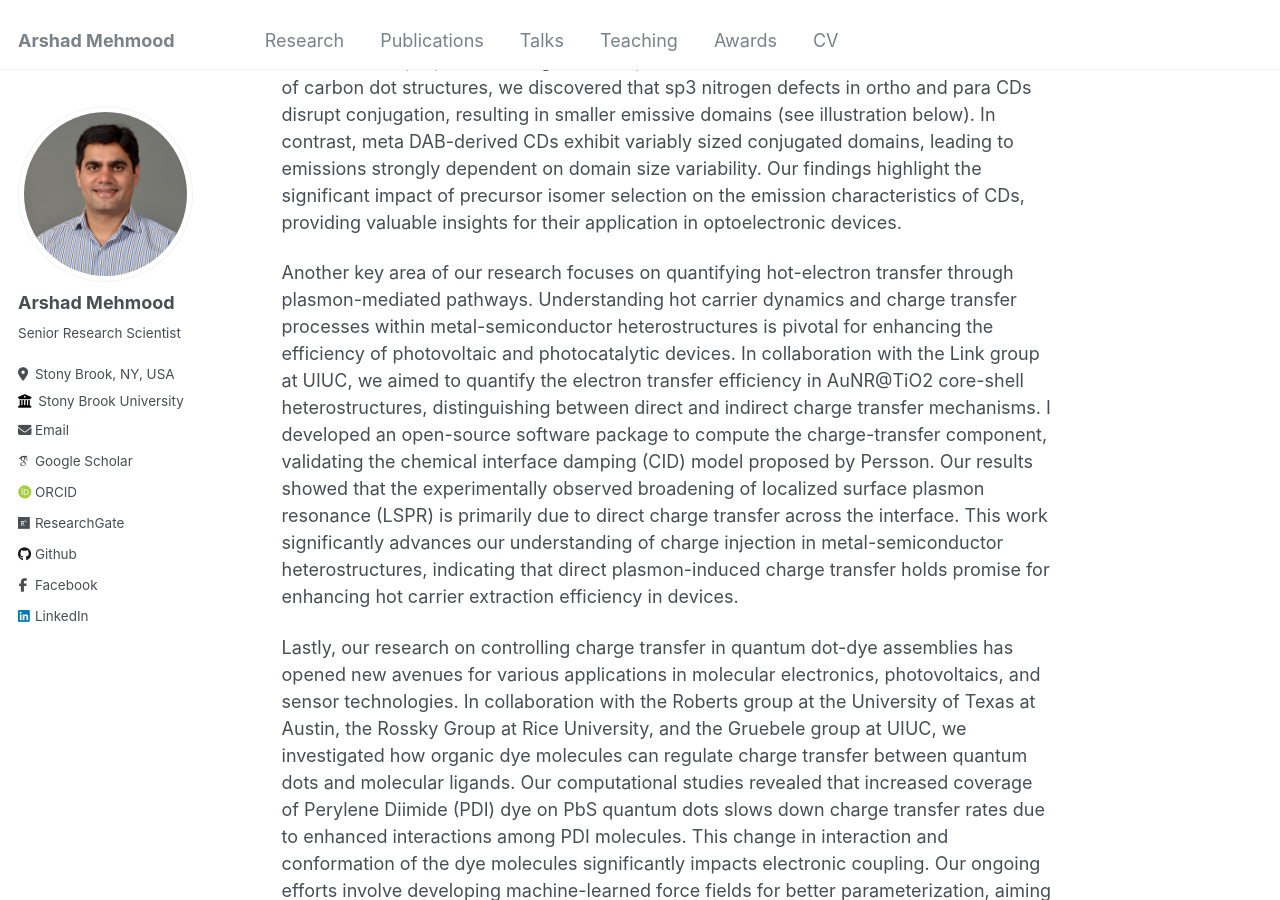
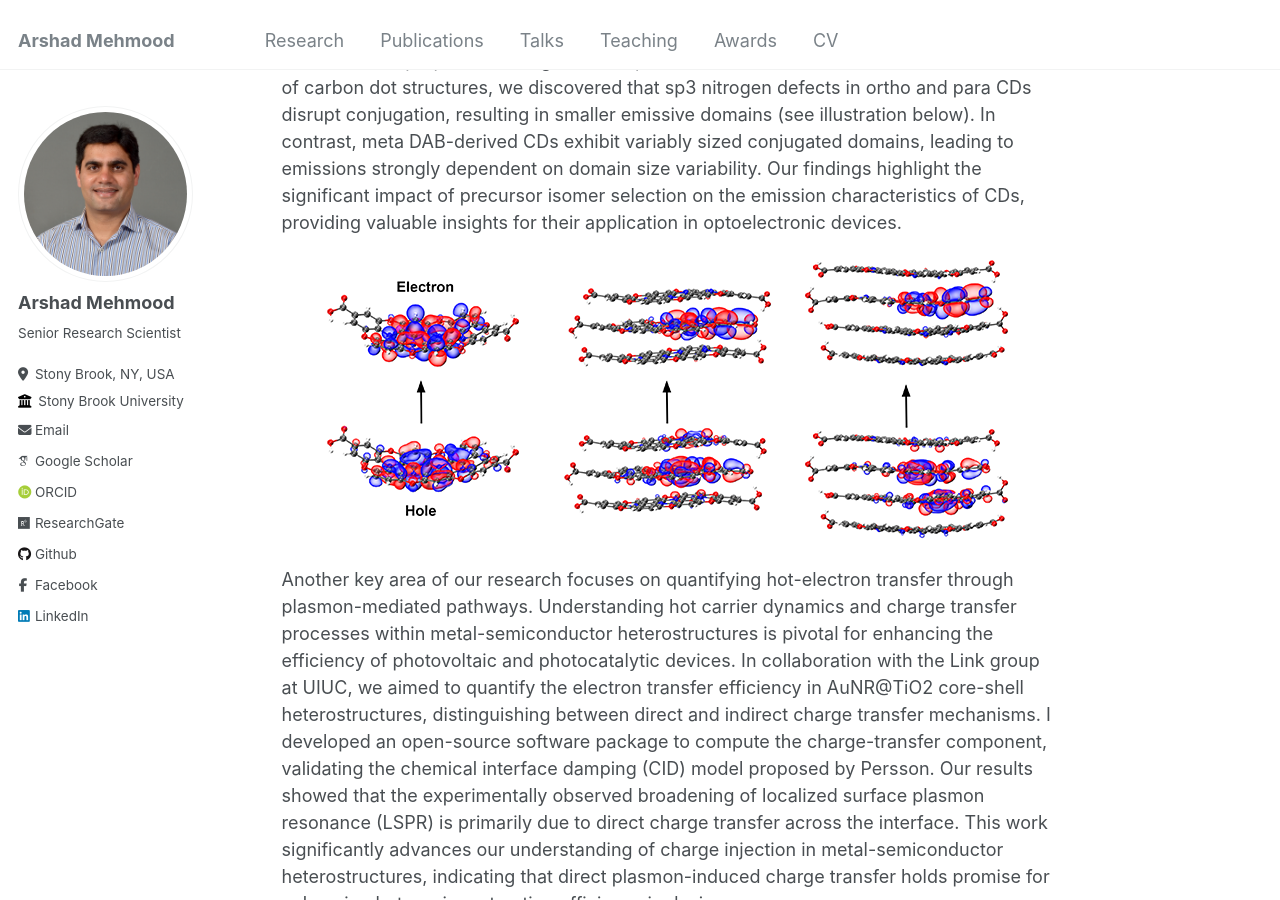
Before and after one commit to arshadmehmood118/arshadmehmood118.github.io, a Jekyll site: the page built from _portfolio/2_defects.md, in a window 1280 px wide and 900 px high, scrolled down 530 px. Built offline with Jekyll 4.4.1, drawn with Linux system fonts in a browser that asks for light colours; some web fonts are replaced.

Commit message:
Update 2_defects.md

```diff
--- a/_portfolio/2_defects.md
+++ b/_portfolio/2_defects.md
@@ -7,6 +7,9 @@ collection: portfolio
 The simulation of defects in materials is a crucial area of research with wide-ranging implications for both fundamental science and practical applications. Understanding how atomic-scale defects influence the properties of materials can lead to advancements in technologies such as photovoltaics, photocatalysis, and sensor devices. By leveraging computational chemistry techniques to model and predict the behavior of defects, researchers can gain deeper insights into material properties, optimize manufacturing processes, and develop novel materials with tailored functionalities.
 
 One of my notable projects involves investigating the emission properties of bottom-up synthesized carbon dots (CDs). CDs, produced via solvothermal methods using small organic molecules, are known for their cost-effective production, biocompatibility, strong light absorption, and versatile fluorescence. In collaboration with the Gruebele and Link groups at the University of Illinois Urbana-Champaign (UIUC), we explored how the atomic structure of CDs synthesized from different benzene diamine (DAB) isomers influences their emission properties. Using linear response TDDFT calculations on extensive datasets of carbon dot structures, we discovered that sp3 nitrogen defects in ortho and para CDs disrupt conjugation, resulting in smaller emissive domains (see illustration below). In contrast, meta DAB-derived CDs exhibit variably sized conjugated domains, leading to emissions strongly dependent on domain size variability. Our findings highlight the significant impact of precursor isomer selection on the emission characteristics of CDs, providing valuable insights for their application in optoelectronic devices.
+<p align="center">
+  <img src='/images/cdots.png'>
+</p>
 
 Another key area of our research focuses on quantifying hot-electron transfer through plasmon-mediated pathways. Understanding hot carrier dynamics and charge transfer processes within metal-semiconductor heterostructures is pivotal for enhancing the efficiency of photovoltaic and photocatalytic devices. In collaboration with the Link group at UIUC, we aimed to quantify the electron transfer efficiency in AuNR@TiO2 core-shell heterostructures, distinguishing between direct and indirect charge transfer mechanisms. I developed an open-source software package to compute the charge-transfer component, validating the chemical interface damping (CID) model proposed by Persson. Our results showed that the experimentally observed broadening of localized surface plasmon resonance (LSPR) is primarily due to direct charge transfer across the interface. This work significantly advances our understanding of charge injection in metal-semiconductor heterostructures, indicating that direct plasmon-induced charge transfer holds promise for enhancing hot carrier extraction efficiency in devices.
 
```
